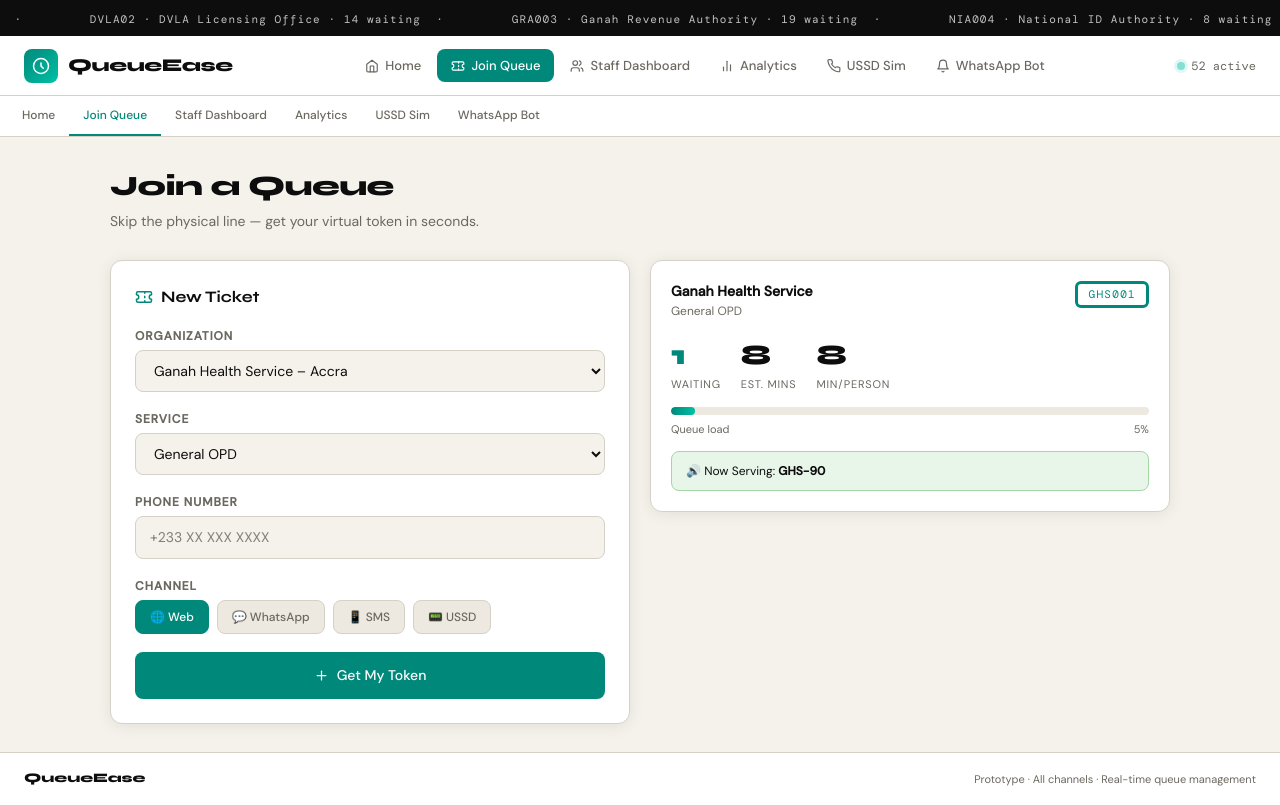
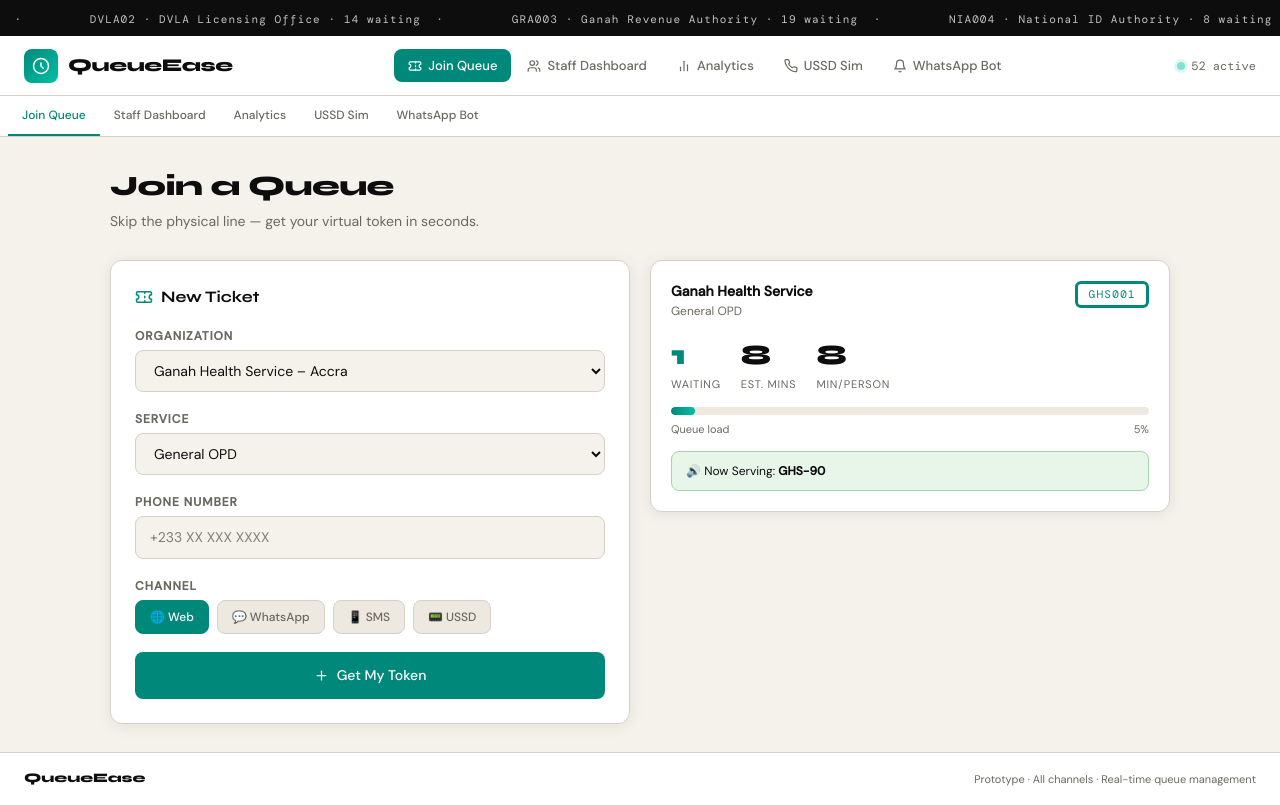
Before and after one commit to Henny1825/QueueEase, a React (Vite) app: page / in a window 1280 px wide. Built offline with nearby package versions, Linux system fonts and the light colour scheme.

Commit message:
cleaning up main branch

```diff
--- a/src/App.jsx
+++ b/src/App.jsx
@@ -202,7 +202,6 @@
  );
 
 const navItems = [
-  {id:"landing", icon:"home", label:"Home"},  // ← ADD THIS
   {id:"customer", icon:"ticket", label:"Join Queue"},
   {id:"admin",    icon:"users",  label:"Staff Dashboard"},
   {id:"analytics",icon:"chart",  label:"Analytics"},
```
